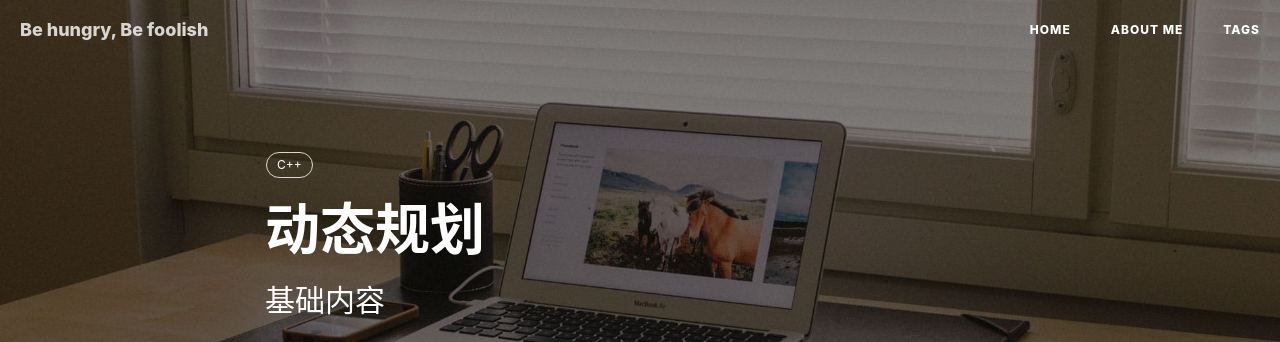
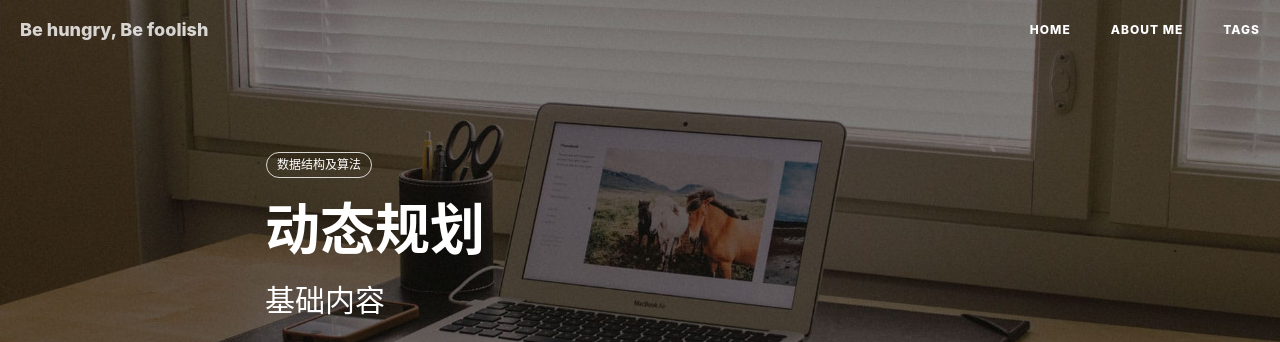
Before and after one commit to AIaimuti/aiaimuti.github.io, a Jekyll site: the page built from _posts/2020-3-10-Dynamic_programming.md, in a window 1280 px wide. Shown: the top 342 px of the page. Built offline with Jekyll 4.4.1, drawn with Linux system fonts in a browser that asks for light colours; nearby versions of some CDN libraries; comment, search, counter and statistics services are not loaded.

Commit message:
Update 2020-3-10-Dynamic_programming.md

```diff
--- a/_posts/2020-3-10-Dynamic_programming.md
+++ b/_posts/2020-3-10-Dynamic_programming.md
@@ -7,8 +7,9 @@ author:     AIaimuti
 header-img: img/post-bg-open-source-blog.jpg
 catalog: true
 tags:
-    - C++
+    - 数据结构及算法
 ---
+
 ## 动态规划问题概述
 
 动态规划问题的一般形式就是求最值，求最值最直观的方法是穷举，动态规划核心问题是穷举，然后在其中找最值。动态规划问题有三个三要素：
```
